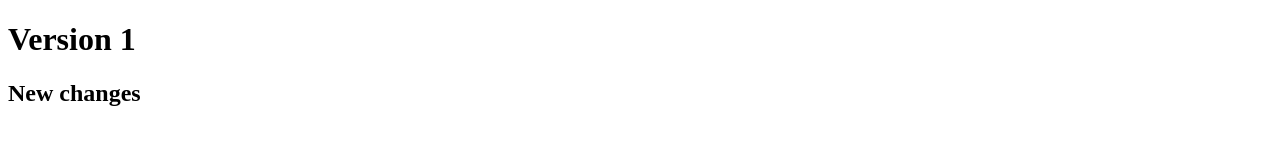
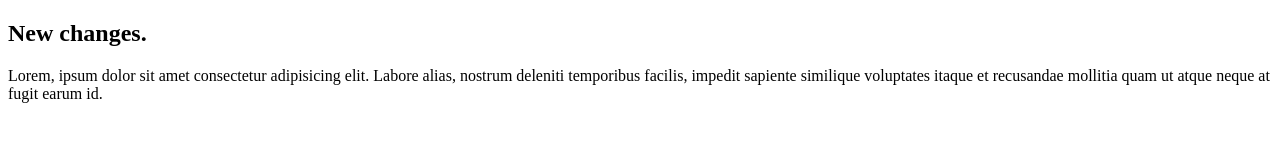
Before and after one commit to iqranaz240/batch11-5-8, a plain HTML site: page index.html in a window 1280 px wide. Drawn offline with Linux system fonts and the light colour scheme.

Commit message:
new changes 2

```diff
--- a/index.html
+++ b/index.html
@@ -6,7 +6,7 @@
     <title>Document</title>
 </head>
 <body>
-    <h1>Version 1</h1>
-    <h2>New changes</h2>
+    <h2>New changes.</h2>
+    <p>Lorem, ipsum dolor sit amet consectetur adipisicing elit. Labore alias, nostrum deleniti temporibus facilis, impedit sapiente similique voluptates itaque et recusandae mollitia quam ut atque neque at fugit earum id.</p>
 </body>
 </html>
```
